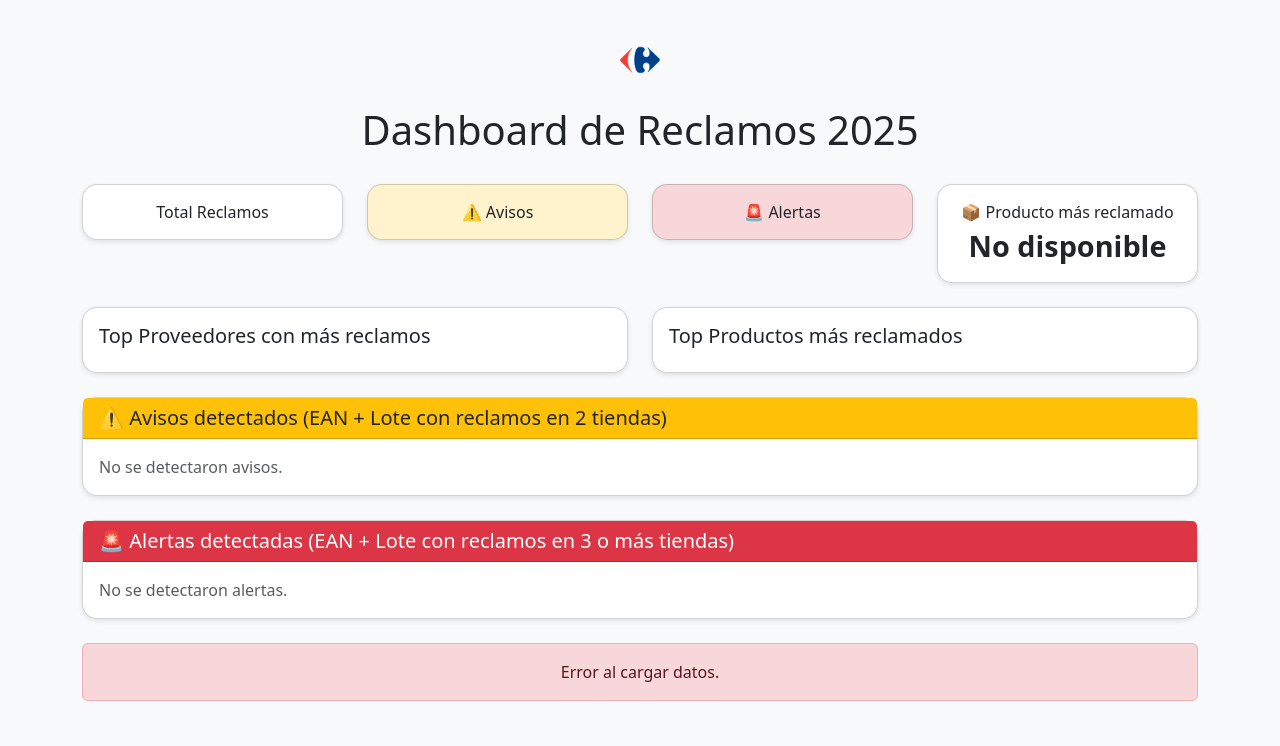
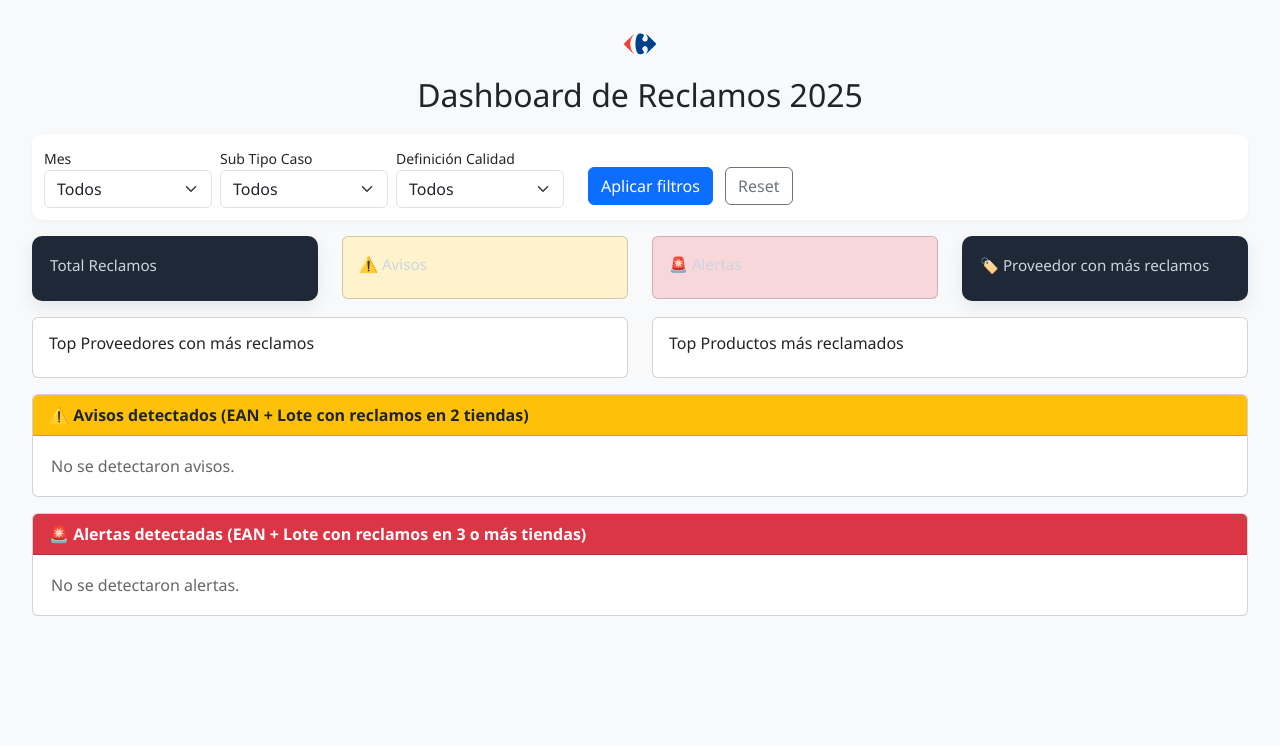
Before and after one commit to Gazula/Dash.Calidad, a FastAPI app: page / in a window 1280 px wide. Shown: the top 746 px of the page. Run offline with FastAPI, Linux system fonts and the light colour scheme.

Commit message:
Update dashboard.html

```diff
--- a/templates/dashboard.html
+++ b/templates/dashboard.html
@@ -1,177 +1,274 @@
 <!DOCTYPE html>
 <html lang="es">
 <head>
-    <meta charset="UTF-8">
+  <meta charset="utf-8" />
   <title>Dashboard de Reclamos 2025</title>
   <link href="https://cdn.jsdelivr.net/npm/bootstrap@5.3.3/dist/css/bootstrap.min.css" rel="stylesheet">
   <style>
-        body {
-            background-color: #f8f9fa;
-            padding: 30px;
-        }
-        h1 {
-            text-align: center;
-            margin-bottom: 30px;
-        }
-        .card {
-            border-radius: 15px;
-            box-shadow: 0 2px 5px rgba(0,0,0,0.1);
-        }
-        .summary-card {
-            text-align: center;
-            padding: 15px;
-        }
-        .summary-value {
-            font-size: 1.8rem;
-            font-weight: bold;
-        }
-        .alert-table th, .alert-table td {
-            vertical-align: middle;
-        }
-        .alert-aviso {
-            background-color: #fff3cd;
-        }
-        .alert-alerta {
-            background-color: #f8d7da;
-        }
+    body { background: #f8f9fa; font-family: "Segoe UI", Roboto, Arial, sans-serif; padding: 20px; }
+    .header { text-align: center; margin-bottom: 20px; }
+    .card-dark { background: #1e2836; color: #fff; border: none; border-radius: 10px; box-shadow: 0 6px 18px rgba(0,0,0,0.08); }
+    .card-dark .card-body { padding: 18px; }
+    .summary-title { font-size: 0.95rem; color: #cbd5e1; }
+    .summary-value { font-size: 1.6rem; font-weight: 700; margin-top: 6px; }
+    .filter-bar { background: white; padding: 12px; border-radius: 10px; margin-bottom: 16px; box-shadow: 0 2px 6px rgba(0,0,0,0.04); }
+    .table-compact td, .table-compact th { padding: 8px; }
+    .badge-razon { font-size: 0.85rem; color:#fff; background:#3b82f6; padding:4px 8px; border-radius:6px; }
+    .no-data { color: #666; padding: 18px; }
+    /* colores para avisos/alertas */
+    .row-aviso { background: #fff7e6; }
+    .row-alerta { background: #fff0f3; }
+    .card-section { margin-bottom: 16px; }
+    .filters-select { min-width: 160px; margin-right: 8px; }
   </style>
 </head>
 <body>
+  <div class="container-fluid">
+    <div class="header">
+      <img src="/static/LogoCarre.png" alt="logo" height="48">
+      <h2 class="mt-2">Dashboard de Reclamos 2025</h2>
+    </div>
 
-    <div class="container">
-        <div class="text-center mb-3">
-            <img src="/static/LogoCarre.png" alt="Logo" height="60">
+    <!-- filtros -->
+    <div class="filter-bar d-flex align-items-center justify-content-start mb-3 flex-wrap">
+      <div class="me-2">
+        <label class="form-label mb-0 small">Mes</label>
+        <select id="filter-mes" class="form-select filters-select">
+          <option value="">Todos</option>
+          {% for m in meses %}
+            <option value="{{ m }}">{{ m }}</option>
+          {% endfor %}
+        </select>
       </div>
-        <h1>Dashboard de Reclamos 2025</h1>
 
-        <!-- =======================
-             TARJETAS RESUMEN
-        ======================= -->
-        <div class="row mb-4">
-            <div class="col-md-3">
-                <div class="card summary-card">
-                    <div class="summary-title">Total Reclamos</div>
-                    <div class="summary-value">{{ total_reclamos }}</div>
+      <div class="me-2">
+        <label class="form-label mb-0 small">Sub Tipo Caso</label>
+        <select id="filter-subtipo" class="form-select filters-select">
+          <option value="">Todos</option>
+          {% for s in sub_tipos %}
+            <option value="{{ s }}">{{ s }}</option>
+          {% endfor %}
+        </select>
+      </div>
+
+      <div class="me-2">
+        <label class="form-label mb-0 small">Definición Calidad</label>
+        <select id="filter-def" class="form-select filters-select">
+          <option value="">Todos</option>
+          {% for d in definiciones %}
+            <option value="{{ d }}">{{ d }}</option>
+          {% endfor %}
+        </select>
+      </div>
+
+      <div class="ms-3">
+        <button id="btn-apply" class="btn btn-primary" style="margin-top:18px;">Aplicar filtros</button>
+        <button id="btn-reset" class="btn btn-outline-secondary" style="margin-top:18px; margin-left:8px;">Reset</button>
       </div>
     </div>
+
+    <!-- tarjetas resumen -->
+    <div class="row mb-3">
       <div class="col-md-3">
-                <div class="card summary-card" style="background-color: #fff3cd;">
-                    <div class="summary-title">⚠️ Avisos</div>
-                    <div class="summary-value">{{ total_avisos }}</div>
+        <div class="card card-dark">
+          <div class="card-body">
+            <div class="summary-title">Total Reclamos</div>
+            <div id="total-reclamos" class="summary-value">{{ total_reclamos }}</div>
           </div>
         </div>
+      </div>
+
       <div class="col-md-3">
-                <div class="card summary-card" style="background-color: #f8d7da;">
-                    <div class="summary-title">🚨 Alertas</div>
-                    <div class="summary-value">{{ total_alertas }}</div>
+        <div class="card" style="background:#fff3cd;">
+          <div class="card-body">
+            <div class="summary-title">⚠️ Avisos</div>
+            <div id="total-avisos" class="summary-value">{{ total_avisos }}</div>
           </div>
         </div>
+      </div>
+
       <div class="col-md-3">
-                <div class="card summary-card">
-                    <div class="summary-title">📦 Producto más reclamado</div>
-                    <div class="summary-value">
-                        {% if graf_productos %}
-                            <small>Ver gráfico abajo</small>
-                        {% else %}
-                            No disponible
-                        {% endif %}
+        <div class="card" style="background:#f8d7da;">
+          <div class="card-body">
+            <div class="summary-title">🚨 Alertas</div>
+            <div id="total-alertas" class="summary-value">{{ total_alertas }}</div>
+          </div>
+        </div>
+      </div>
+
+      <div class="col-md-3">
+        <div class="card card-dark">
+          <div class="card-body">
+            <div class="summary-title">🏷️ Proveedor con más reclamos</div>
+            <div id="proveedor-top" class="summary-value">{{ proveedor_top }}</div>
           </div>
         </div>
       </div>
     </div>
 
-        <!-- =======================
-             PROVEEDORES Y PRODUCTOS
-        ======================= -->
-        <div class="row mb-4">
+    <!-- graficos proveedor / producto -->
+    <div class="row card-section">
       <div class="col-md-6">
         <div class="card p-3">
-                    <h5>Top Proveedores con más reclamos</h5>
-                    <div>
+          <h6>Top Proveedores con más reclamos</h6>
+          <div id="graf-proveedores">
             {{ graf_proveedores | safe }}
           </div>
         </div>
       </div>
+
       <div class="col-md-6">
         <div class="card p-3">
-                    <h5>Top Productos más reclamados</h5>
-                    <div>
+          <h6>Top Productos más reclamados</h6>
+          <div id="graf-productos">
             {{ graf_productos | safe }}
           </div>
         </div>
       </div>
     </div>
 
-        <!-- =======================
-             LISTADO DE AVISOS
-        ======================= -->
-        <div class="card mb-4">
+    <!-- listados avisos -->
+    <div class="card mb-3">
       <div class="card-header bg-warning">
-                <h5 class="m-0">⚠️ Avisos detectados (EAN + Lote con reclamos en 2 tiendas)</h5>
+        <strong>⚠️ Avisos detectados (EAN + Lote con reclamos en 2 tiendas)</strong>
       </div>
       <div class="card-body p-0">
+        <div id="table-avisos">
           {% if listado_avisos %}
-                    <table class="table table-sm alert-table mb-0">
+            <table class="table table-sm table-compact mb-0">
               <thead class="table-light">
                 <tr>
                   <th>EAN</th>
                   <th>Lote</th>
+                  <th>Producto</th>
+                  <th>Proveedor</th>
                   <th>Cantidad de tiendas</th>
                 </tr>
               </thead>
               <tbody>
-                            {% for item in listado_avisos %}
-                            <tr class="alert-aviso">
-                                <td>{{ item.ean }}</td>
-                                <td>{{ item.lote_nro }}</td>
-                                <td>{{ item.Cantidad_tiendas }}</td>
+                {% for it in listado_avisos %}
+                <tr class="row-aviso">
+                  <td>{{ it.ean }}</td>
+                  <td>{{ it.lote_nro }}</td>
+                  <td>{{ it.descripcion if it.descripcion else '' }}</td>
+                  <td>{{ it.razon_social if it.razon_social else '' }}</td>
+                  <td>{{ it.Cantidad_tiendas }}</td>
                 </tr>
                 {% endfor %}
               </tbody>
             </table>
           {% else %}
-                    <p class="p-3 mb-0 text-muted">No se detectaron avisos.</p>
+            <div class="no-data">No se detectaron avisos.</div>
           {% endif %}
         </div>
       </div>
+    </div>
 
-        <!-- =======================
-             LISTADO DE ALERTAS
-        ======================= -->
-        <div class="card mb-4">
+    <!-- listados alertas -->
+    <div class="card mb-3">
       <div class="card-header bg-danger text-white">
-                <h5 class="m-0">🚨 Alertas detectadas (EAN + Lote con reclamos en 3 o más tiendas)</h5>
+        <strong>🚨 Alertas detectadas (EAN + Lote con reclamos en 3 o más tiendas)</strong>
       </div>
       <div class="card-body p-0">
+        <div id="table-alertas">
           {% if listado_alertas %}
-                    <table class="table table-sm alert-table mb-0">
+            <table class="table table-sm table-compact mb-0">
               <thead class="table-light">
                 <tr>
                   <th>EAN</th>
                   <th>Lote</th>
+                  <th>Producto</th>
+                  <th>Proveedor</th>
                   <th>Cantidad de tiendas</th>
                 </tr>
               </thead>
               <tbody>
-                            {% for item in listado_alertas %}
-                            <tr class="alert-alerta">
-                                <td>{{ item.ean }}</td>
-                                <td>{{ item.lote_nro }}</td>
-                                <td>{{ item.Cantidad_tiendas }}</td>
+                {% for it in listado_alertas %}
+                <tr class="row-alerta">
+                  <td>{{ it.ean }}</td>
+                  <td>{{ it.lote_nro }}</td>
+                  <td>{{ it.descripcion if it.descripcion else '' }}</td>
+                  <td>{{ it.razon_social if it.razon_social else '' }}</td>
+                  <td>{{ it.Cantidad_tiendas }}</td>
                 </tr>
                 {% endfor %}
               </tbody>
             </table>
           {% else %}
-                    <p class="p-3 mb-0 text-muted">No se detectaron alertas.</p>
+            <div class="no-data">No se detectaron alertas.</div>
           {% endif %}
         </div>
       </div>
-
-        {% if error %}
-        <div class="alert alert-danger text-center">{{ error }}</div>
-        {% endif %}
     </div>
 
+  </div>
+
+  <script>
+    // helper: construir cuerpo para POST
+    function buildPayload() {
+      const mes = document.getElementById("filter-mes").value;
+      const sub = document.getElementById("filter-subtipo").value;
+      const def = document.getElementById("filter-def").value;
+      return { mes: mes || null, sub_tipo: sub || null, definicion: def || null };
+    }
+
+    async function applyFilters() {
+      const payload = buildPayload();
+      const res = await fetch("/filtrar", {
+        method: "POST",
+        headers: { "Content-Type": "application/json" },
+        body: JSON.stringify(payload)
+      });
+      const data = await res.json();
+      if (data.error) {
+        alert("Error: " + data.error);
+        return;
+      }
+
+      // actualizar tarjetas
+      document.getElementById("total-reclamos").innerText = data.total_reclamos;
+      document.getElementById("total-avisos").innerText = data.total_avisos;
+      document.getElementById("total-alertas").innerText = data.total_alertas;
+      document.getElementById("proveedor-top").innerText = data.proveedor_top || "-";
+
+      // actualizar graficos (HTML generado por plotly)
+      document.getElementById("graf-proveedores").innerHTML = data.graf_proveedores;
+      document.getElementById("graf-productos").innerHTML = data.graf_productos;
+
+      // actualizar tablas avisos y alertas
+      const renderTable = (containerId, rows) => {
+        const cont = document.getElementById(containerId);
+        if (!rows || rows.length === 0) {
+          cont.innerHTML = '<div class="no-data">No se encontraron registros.</div>';
+          return;
+        }
+        let html = '<table class="table table-sm table-compact mb-0"><thead class="table-light"><tr><th>EAN</th><th>Lote</th><th>Producto</th><th>Proveedor</th><th>Cantidad de tiendas</th></tr></thead><tbody>';
+        for (const r of rows) {
+          const cls = (r.Cantidad_tiendas >= 3) ? 'row-alerta' : 'row-aviso';
+          html += `<tr class="${cls}"><td>${r.ean ?? ''}</td><td>${r.lote_nro ?? ''}</td><td>${r.descripcion ?? ''}</td><td>${r.razon_social ?? ''}</td><td>${r.Cantidad_tiendas ?? ''}</td></tr>`;
+        }
+        html += '</tbody></table>';
+        cont.innerHTML = html;
+      };
+
+      renderTable("table-avisos", data.listado_avisos);
+      renderTable("table-alertas", data.listado_alertas);
+    }
+
+    document.getElementById("btn-apply").addEventListener("click", applyFilters);
+    document.getElementById("btn-reset").addEventListener("click", () => {
+      document.getElementById("filter-mes").value = "";
+      document.getElementById("filter-subtipo").value = "";
+      document.getElementById("filter-def").value = "";
+      applyFilters();
+    });
+
+    // aplicar filtros inicialmente (para asegurar que el plotly se cargue correctamente con tema)
+    window.addEventListener("load", () => {
+      // nada para forzar al cargar porque ya viene el HTML inicial del servidor.
+      // pero podemos refrescar si queremos:
+      // applyFilters();
+    });
+  </script>
 </body>
 </html>
```
Lines whose indentation alone changed are shown as unchanged.
